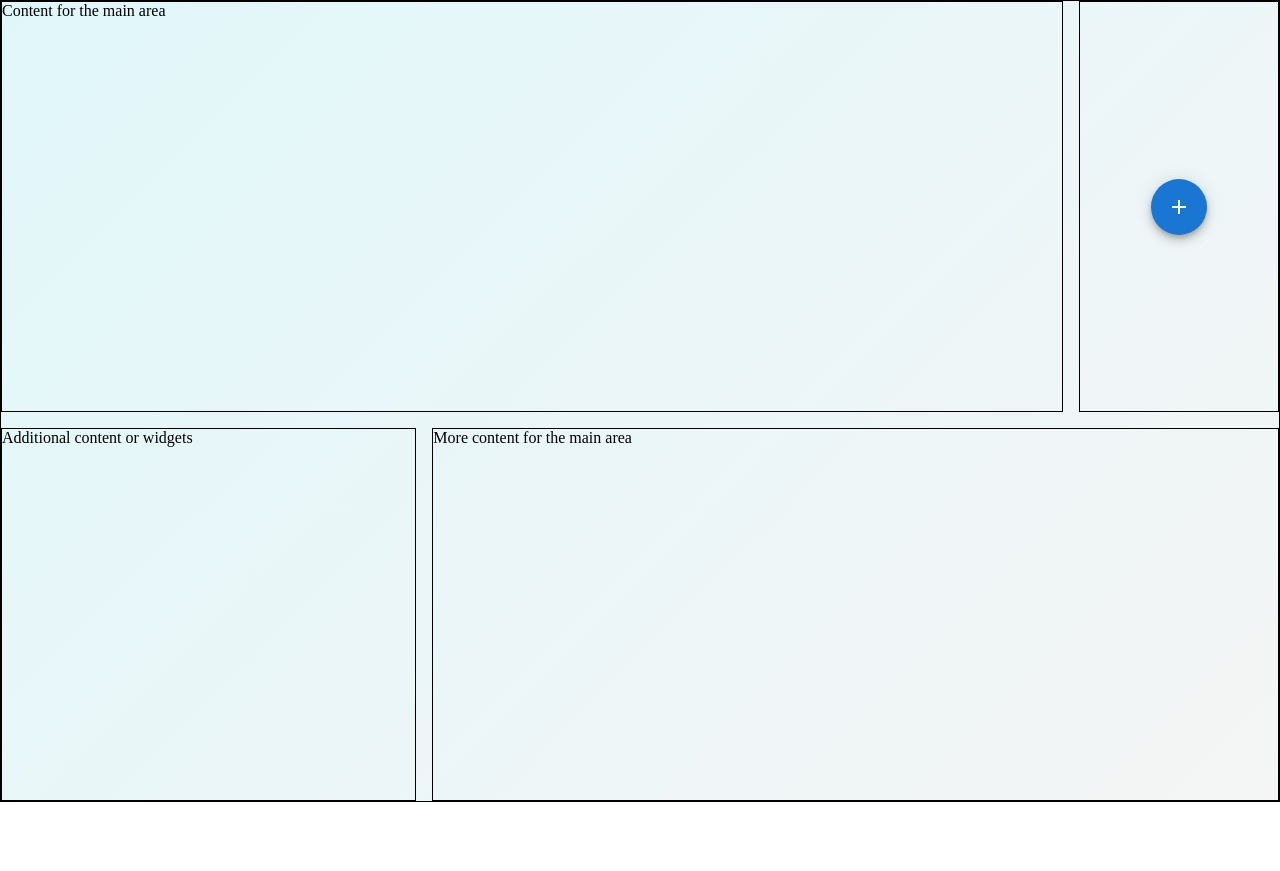
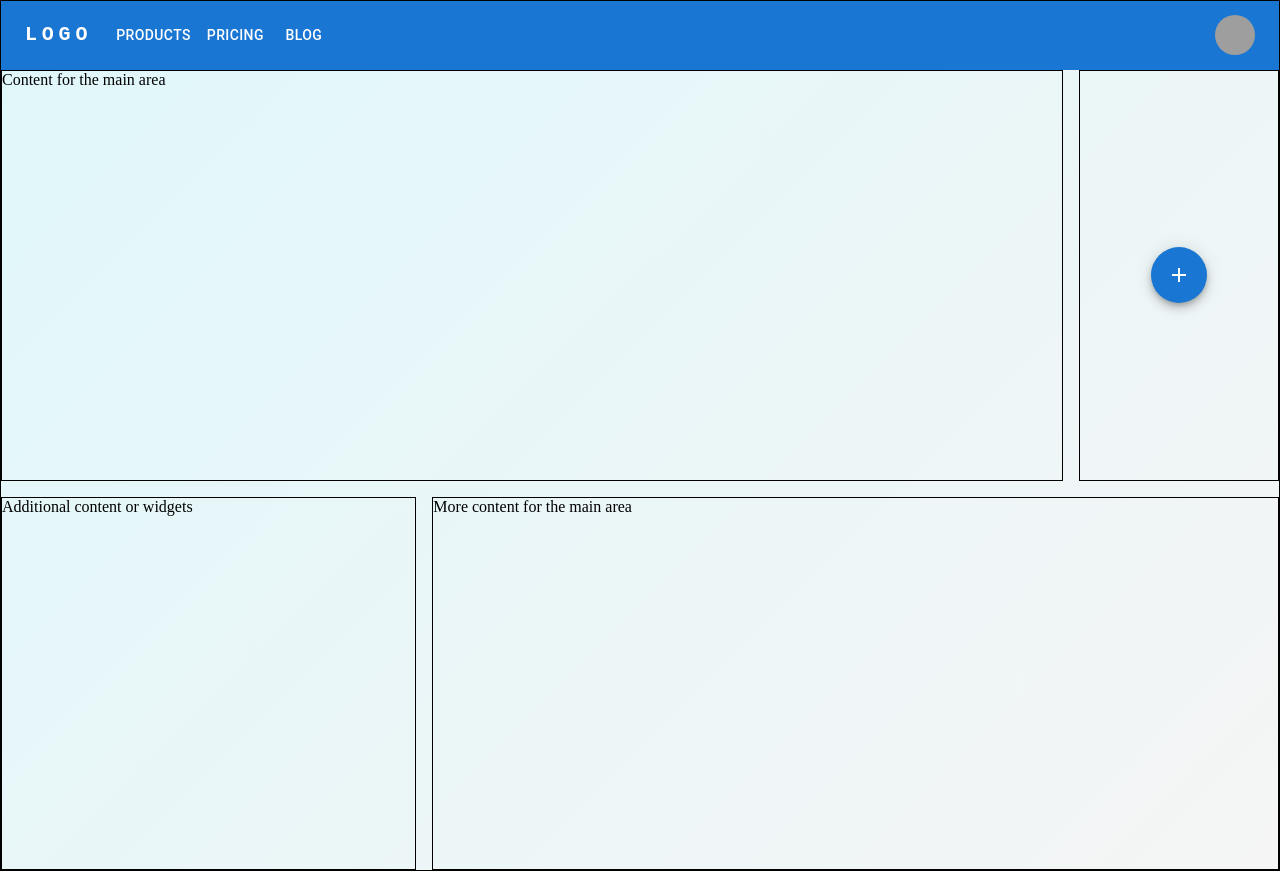
Before and after one commit to rymbowman/Task-Management-App---Frontend, a React (Vite) app in the folder Checkbox-Frontend/: page /dashboard in a window 1280 px wide. Before the commit the page ends 802 px from the top, so only its background shows below. Built offline with nearby package versions, Linux system fonts and the light colour scheme; grey boxes are pictures that could not be loaded.

Commit message:
Create Navbar component in  new layouts directory within the components folder

```diff
--- /dev/null
+++ b/Checkbox-Frontend/src/layouts/Navbar.jsx
@@ -0,0 +1,156 @@
+import {
+  AppBar,
+  Avatar,
+  Box,
+  Button,
+  Container,
+  IconButton,
+  Menu,
+  MenuItem,
+  Toolbar,
+  Tooltip,
+  Typography,
+} from "@mui/material";
+import { useState } from "react";
+const pages = ["Products", "Pricing", "Blog"];
+const settings = ["Profile", "Account", "Dashboard", "Logout"];
+
+const Navbar = () => {
+  const [anchorElNav, setAnchorElNav] = useState(null);
+  const [anchorElUser, setAnchorElUser] = useState(null);
+
+  const handleOpenNavMenu = (event) => {
+    setAnchorElNav(event.currentTarget);
+  };
+  const handleOpenUserMenu = (event) => {
+    setAnchorElUser(event.currentTarget);
+  };
+
+  const handleCloseNavMenu = () => {
+    setAnchorElNav(null);
+  };
+
+  const handleCloseUserMenu = () => {
+    setAnchorElUser(null);
+  };
+  return (
+    <AppBar position="static">
+      <Container maxWidth="xl">
+        <Toolbar disableGutters>
+          <Typography
+            variant="h6"
+            noWrap
+            component="a"
+            href="#app-bar-with-responsive-menu"
+            sx={{
+              mr: 2,
+              display: { xs: "none", md: "flex" },
+              fontFamily: "monospace",
+              fontWeight: 700,
+              letterSpacing: ".3rem",
+              color: "inherit",
+              textDecoration: "none",
+            }}
+          >
+            LOGO
+          </Typography>
+
+          <Box sx={{ flexGrow: 1, display: { xs: "flex", md: "none" } }}>
+            <IconButton
+              size="large"
+              aria-label="account of current user"
+              aria-controls="menu-appbar"
+              aria-haspopup="true"
+              onClick={handleOpenNavMenu}
+              color="inherit"
+            ></IconButton>
+            <Menu
+              id="menu-appbar"
+              anchorEl={anchorElNav}
+              anchorOrigin={{
+                vertical: "bottom",
+                horizontal: "left",
+              }}
+              keepMounted
+              transformOrigin={{
+                vertical: "top",
+                horizontal: "left",
+              }}
+              open={Boolean(anchorElNav)}
+              onClose={handleCloseNavMenu}
+              sx={{ display: { xs: "block", md: "none" } }}
+            >
+              {pages.map((page) => (
+                <MenuItem key={page} onClick={handleCloseNavMenu}>
+                  <Typography sx={{ textAlign: "center" }}>{page}</Typography>
+                </MenuItem>
+              ))}
+            </Menu>
+          </Box>
+          <Typography
+            variant="h5"
+            noWrap
+            component="a"
+            href="#app-bar-with-responsive-menu"
+            sx={{
+              mr: 2,
+              display: { xs: "flex", md: "none" },
+              flexGrow: 1,
+              fontFamily: "monospace",
+              fontWeight: 700,
+              letterSpacing: ".3rem",
+              color: "inherit",
+              textDecoration: "none",
+            }}
+          >
+            LOGO
+          </Typography>
+          <Box sx={{ flexGrow: 1, display: { xs: "none", md: "flex" } }}>
+            {pages.map((page) => (
+              <Button
+                key={page}
+                onClick={handleCloseNavMenu}
+                sx={{ my: 2, color: "white", display: "block" }}
+              >
+                {page}
+              </Button>
+            ))}
+          </Box>
+          <Box sx={{ flexGrow: 0 }}>
+            <Tooltip title="Open settings">
+              <IconButton onClick={handleOpenUserMenu} sx={{ p: 0 }}>
+                <Avatar alt="Remy Sharp" src="/static/images/avatar/2.jpg" />
+              </IconButton>
+            </Tooltip>
+            <Menu
+              sx={{ mt: "45px" }}
+              id="menu-appbar"
+              anchorEl={anchorElUser}
+              anchorOrigin={{
+                vertical: "top",
+                horizontal: "right",
+              }}
+              keepMounted
+              transformOrigin={{
+                vertical: "top",
+                horizontal: "right",
+              }}
+              open={Boolean(anchorElUser)}
+              onClose={handleCloseUserMenu}
+            >
+              {settings.map((setting) => (
+                <MenuItem key={setting} onClick={handleCloseUserMenu}>
+                  <Typography sx={{ textAlign: "center" }}>
+                    {setting}
+                  </Typography>
+                </MenuItem>
+              ))}
+            </Menu>
+          </Box>
+        </Toolbar>
+      </Container>
+    </AppBar>
+  );
+};
+
+export default Navbar;
--- a/Checkbox-Frontend/src/pages/Dashboard.jsx
+++ b/Checkbox-Frontend/src/pages/Dashboard.jsx
@@ -1,6 +1,7 @@
 import { Box, styled } from "@mui/material";
 import TaskModal from "../components/create-task/TaskModal";
 import Grid from "@mui/material/Grid2";
+import Navbar from "../layouts/Navbar";
 
 const DashboardContainer = styled(Grid)({
   height: "100vh",
@@ -11,6 +12,7 @@
 const Dashboard = () => {
   return (
     <Box sx={{ flexGrow: 1, border: "1px solid black" }}>
+      <Navbar />
       <DashboardContainer container spacing={2}>
         <Grid size={10} sx={{ border: "1px solid black" }}>
           <Box>Content for the main area</Box>
```
